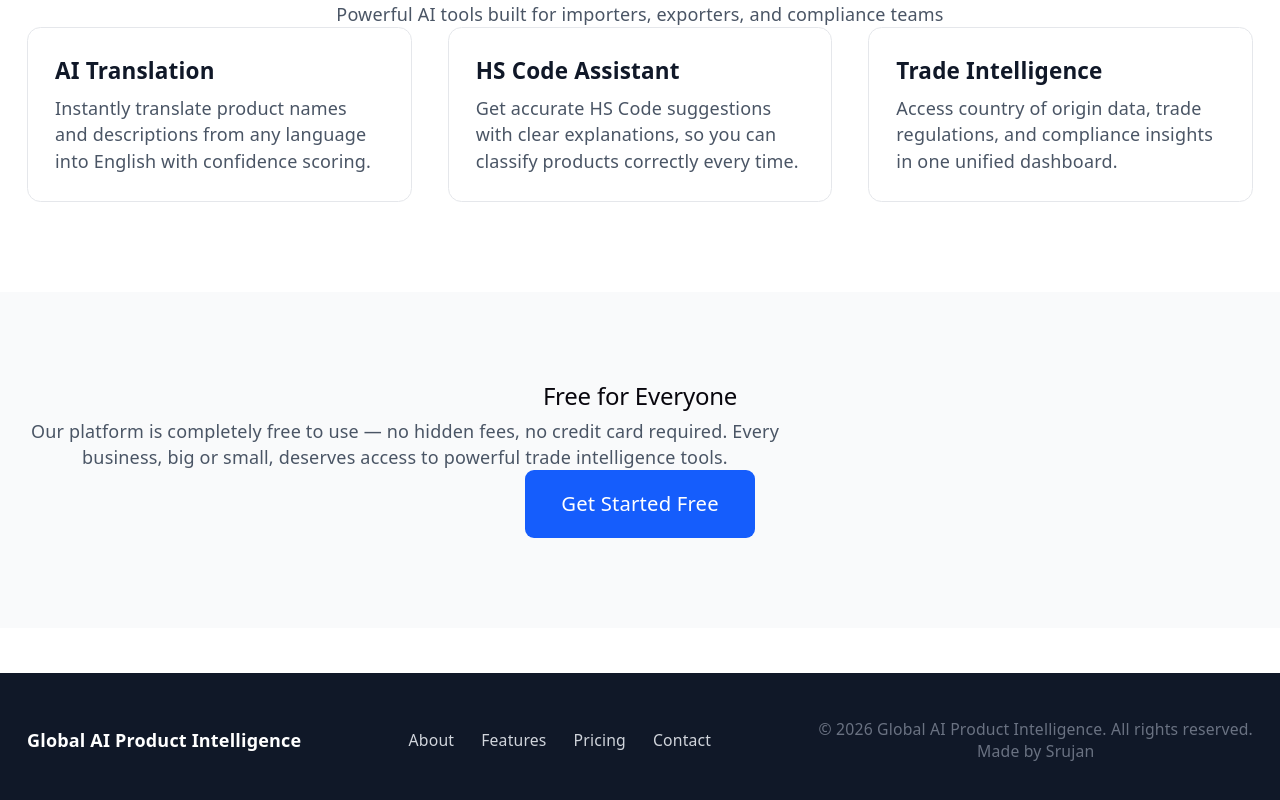
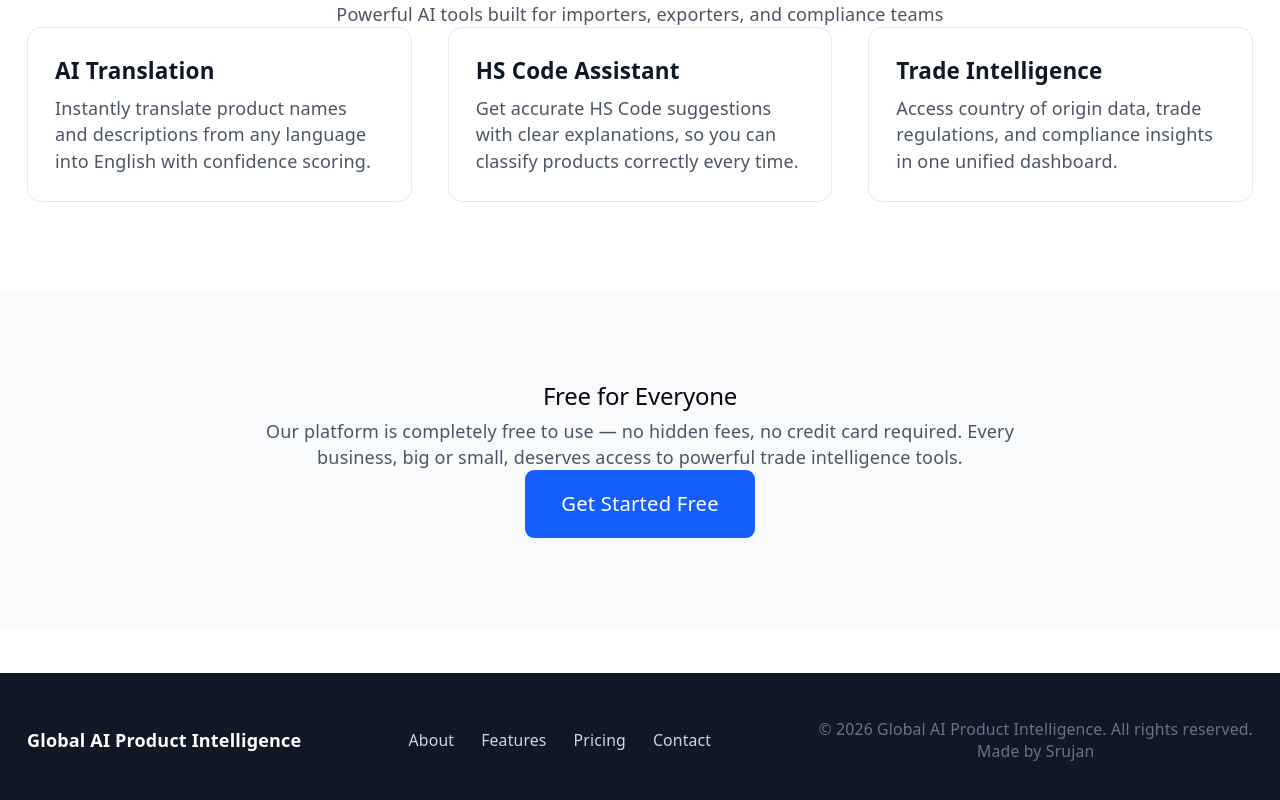
Before and after one commit to srivasavpabolu0615-hue/Srivasav, a React (Vite) app in the folder frontend/: page / in a window 1280 px wide. Shown: the part 1102-1902 px from the top of the page. Built offline with nearby package versions, Linux system fonts and the light colour scheme.

Commit message:
Fix pricing section paragraph centering

```diff
--- a/frontend/src/App.tsx
+++ b/frontend/src/App.tsx
@@ -345,11 +345,11 @@ function App() {
         </div>
       </section>
 
-      <section id="pricing" className="py-16 sm:py-20 px-4 sm:px-6 bg-gray-50 text-center">
+      <section id="pricing" className="flex flex-col items-center py-16 sm:py-20 px-4 sm:px-6 bg-gray-50 text-center">
         <h2 className="text-2xl sm:text-3xl font-bold text-gray-900 mb-4">
           Free for Everyone
         </h2>
-        <p className="text-gray-600 max-w-2xl mx-auto mb-8">
+        <p className="text-gray-600 max-w-2xl mb-8">
           Our platform is completely free to use — no hidden fees, no credit card required.
           Every business, big or small, deserves access to powerful trade intelligence tools.
         </p>
```
